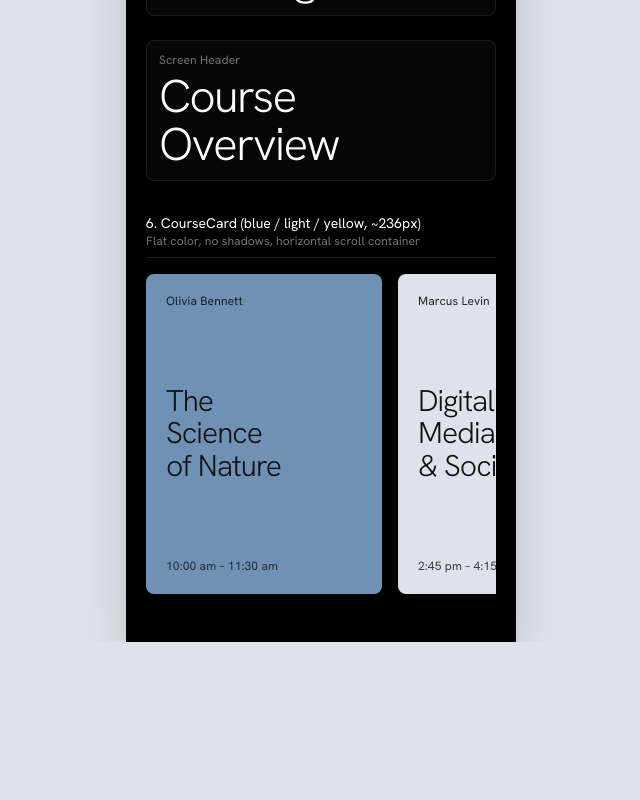
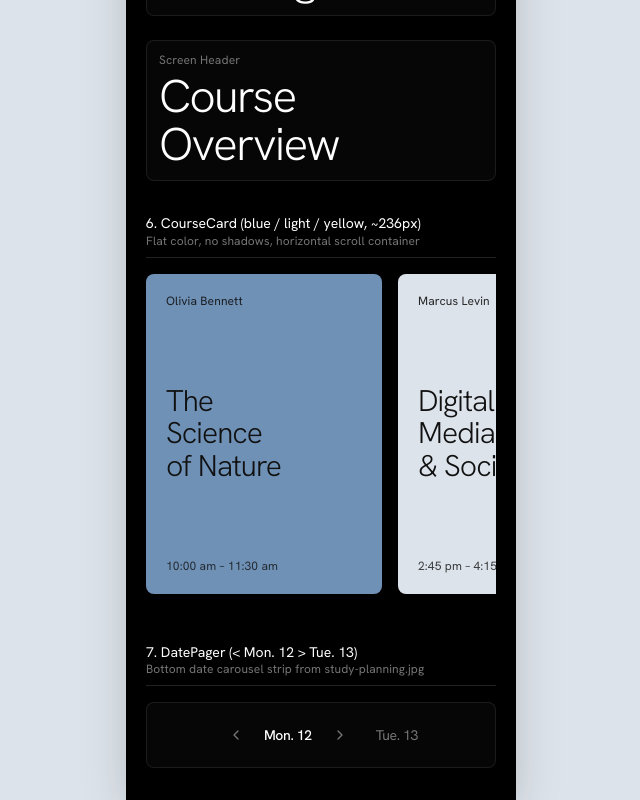
Before and after one commit to Neel3301/notes, a React (Vite) app: page /components in a window 1280 px wide. Shown: the part 1241-2041 px from the top of the page, without its empty margins (319-959 px from the left). Before the commit the page ends 1883 px from the top, so only its background shows below. Built offline with nearby package versions, Linux system fonts and the light colour scheme.

Commit message:
6. DatePager

```diff
--- a/src/App.jsx
+++ b/src/App.jsx
@@ -28,6 +28,7 @@ export default function App() {
                 buttons={uiComponentsDemoData.buttons}
                 headings={uiComponentsDemoData.headings}
                 courseCards={uiComponentsDemoData.courseCards}
+                datePager={uiComponentsDemoData.datePager}
               />
             }
           />
--- /dev/null
+++ b/src/components/ui/DatePager.jsx
@@ -0,0 +1,62 @@
+import React from 'react';
+import { ChevronLeft, ChevronRight } from 'lucide-react';
+
+/**
+ * DatePager component
+ * Bottom date pager strip from Study Planning (< Mon. 12 > Tue. 13).
+ *
+ * @param {string} current - Current active date label (e.g. "Mon. 12")
+ * @param {string} [next] - Next adjacent date label (e.g. "Tue. 13")
+ * @param {() => void} [onPrev] - Previous date click handler
+ * @param {() => void} [onNext] - Next date click handler
+ * @param {string} [className] - Optional custom classes
+ */
+export default function DatePager({
+  current = 'Mon. 12',
+  next = 'Tue. 13',
+  onPrev,
+  onNext,
+  className = '',
+}) {
+  return (
+    <div
+      className={`inline-flex items-center gap-4 py-2 select-none text-body ${className}`}
+    >
+      {/* Previous Arrow */}
+      <button
+        type="button"
+        onClick={onPrev}
+        aria-label="Previous date"
+        className="text-text-secondary hover:text-text-primary transition-colors p-1"
+      >
+        <ChevronLeft className="w-4 h-4" strokeWidth={2} />
+      </button>
+
+      {/* Current Active Date */}
+      <span className="font-medium text-text-primary tracking-tight">
+        {current}
+      </span>
+
+      {/* Next Arrow */}
+      <button
+        type="button"
+        onClick={onNext}
+        aria-label="Next date"
+        className="text-text-secondary hover:text-text-primary transition-colors p-1"
+      >
+        <ChevronRight className="w-4 h-4" strokeWidth={2} />
+      </button>
+
+      {/* Next Inactive Date */}
+      {next && (
+        <button
+          type="button"
+          onClick={onNext}
+          className="font-normal text-text-secondary hover:text-text-primary transition-colors tracking-tight ml-2"
+        >
+          {next}
+        </button>
+      )}
+    </div>
+  );
+}
--- a/src/data/content.js
+++ b/src/data/content.js
@@ -147,4 +147,8 @@ export const uiComponentsDemoData = {
       liked: false,
     },
   ],
+  datePager: {
+    current: 'Mon. 12',
+    next: 'Tue. 13',
+  },
 };
--- a/src/screens/ComponentsScreen.jsx
+++ b/src/screens/ComponentsScreen.jsx
@@ -6,10 +6,11 @@ import IconButton from '../components/ui/IconButton';
 import Button from '../components/ui/Button';
 import Heading from '../components/ui/Heading';
 import CourseCard from '../components/course/CourseCard';
+import DatePager from '../components/ui/DatePager';
 
 /**
  * ComponentsScreen component
- * Component showcase page rendering AppHeader, Pill, IconButton, Button, Heading, and CourseCard.
+ * Component showcase page rendering UI and layout components.
  * All data passed via props as per project rules.
  */
 export default function ComponentsScreen({
@@ -21,6 +22,7 @@ export default function ComponentsScreen({
   buttons = [],
   headings = [],
   courseCards = [],
+  datePager = {},
 }) {
   return (
     <div className="w-full bg-screen text-text-primary px-5 py-8 flex flex-col gap-8 min-h-screen">
@@ -165,6 +167,23 @@ export default function ComponentsScreen({
           ))}
         </div>
       </section>
+
+      {/* 7. DatePager Component */}
+      <section className="flex flex-col gap-4">
+        <div className="border-b border-divider pb-2">
+          <h2 className="text-body font-medium text-text-primary">7. DatePager (&lt; Mon. 12 &gt; Tue. 13)</h2>
+          <p className="text-label text-text-secondary">Bottom date carousel strip from study-planning.jpg</p>
+        </div>
+
+        <div className="flex items-center justify-center p-3 bg-divider/20 rounded-card border border-border-subtle/50">
+          <DatePager
+            current={datePager.current}
+            next={datePager.next}
+            onPrev={() => console.log('Previous date clicked')}
+            onNext={() => console.log('Next date clicked')}
+          />
+        </div>
+      </section>
     </div>
   );
 }
```
Also changed, not shown: 1 other file (tests, documents, lock files or other folders).
